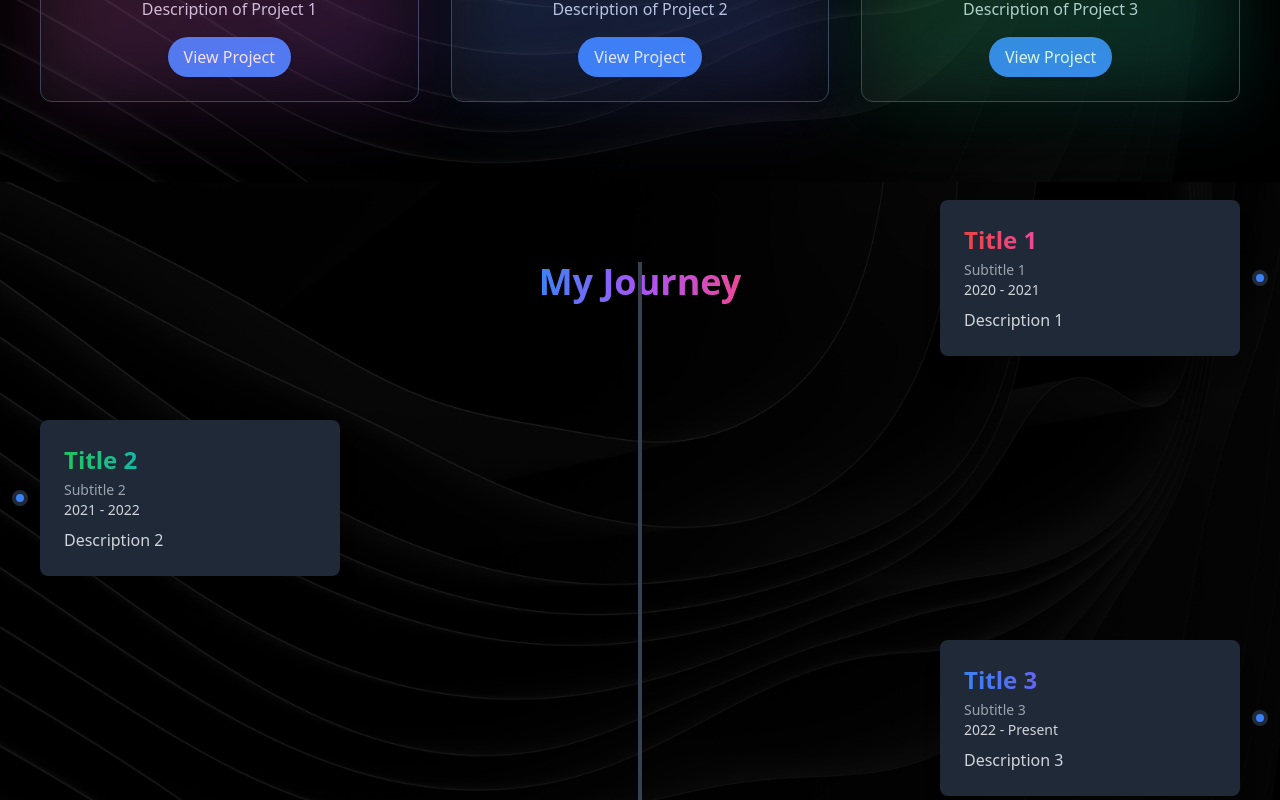
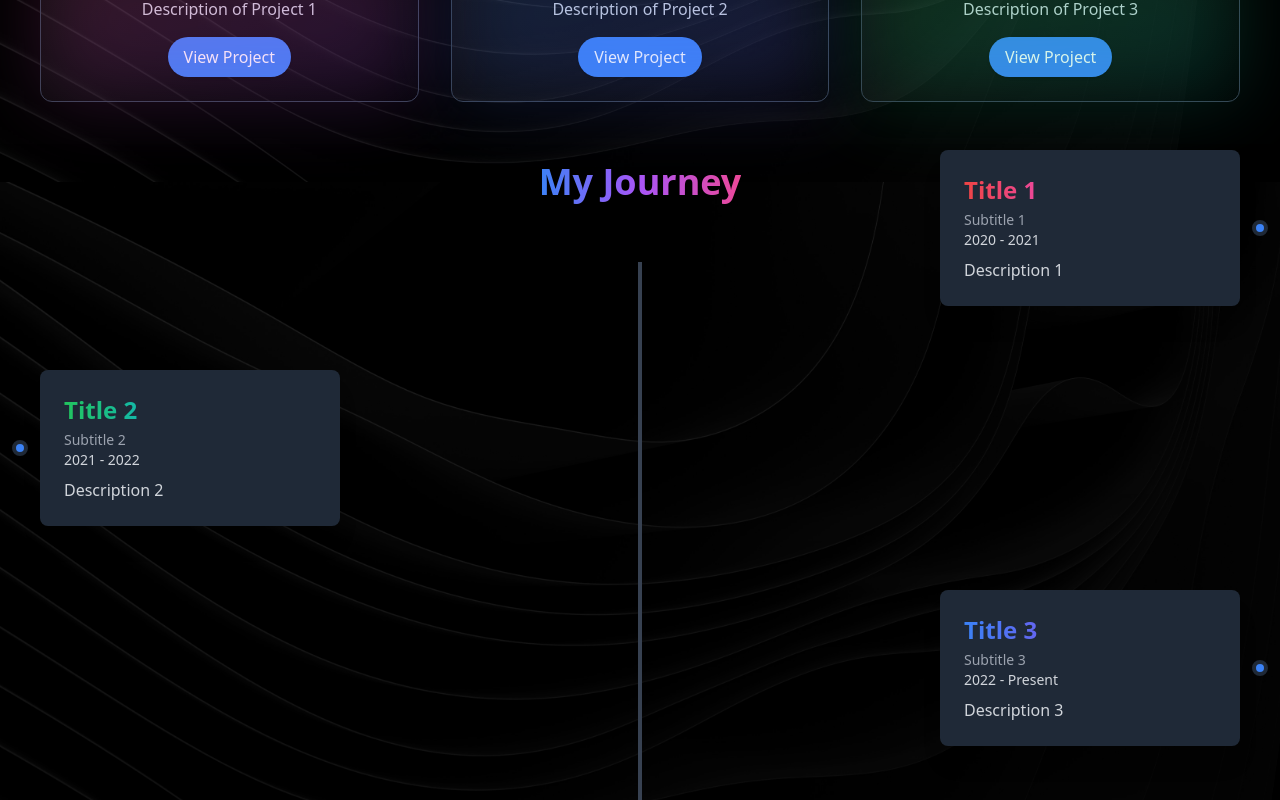
Before and after one commit to clementfornes13/portfolio, a React (Create React App) app: page / in a window 1280 px wide. Shown: the part 2280-3080 px from the top of the page. Built offline with nearby package versions, Linux system fonts and the light colour scheme.

Commit message:
fix parallax

```diff
--- a/src/components/AboutMe.js
+++ b/src/components/AboutMe.js
@@ -30,7 +30,8 @@ const AboutMe = () => {
 
   return (
     <div id="about-me" className="">
-      <div className="w-full h-1 bg-gradient-to-r from-yellow-400 via-green-400 to-blue-500"></div>
+      <div className="bg-gradient-to-r from-yellow-400 via-green-400 to-blue-500 w-full h-1"></div>
+
       <div className="flex flex-col md:flex-row items-center justify-center p-10 text-black bg-white">
 
         <motion.img
--- a/src/components/Experience.js
+++ b/src/components/Experience.js
@@ -36,8 +36,11 @@ const timelineItems = [
 const Experience = () => {
   const { rainbowMode } = useContext(RainbowContext);
   const { scrollYProgress } = useScroll();
-  // Apply a parallax effect to all timeline items
-  const parallax = useTransform(scrollYProgress, [0, 1], [0, -150]);
+
+  // Create multiple parallax layers with different speeds
+  const parallaxFast = useTransform(scrollYProgress, [0, 1], [0, -200]);
+  const parallaxMedium = useTransform(scrollYProgress, [0, 1], [0, -100]);
+  const parallaxSlow = useTransform(scrollYProgress, [0, 1], [0, -50]);
 
   return (
     <div
@@ -47,10 +50,18 @@ const Experience = () => {
     >
       {/* Dark overlay for legibility */}
       <div className="absolute inset-0 bg-black bg-opacity-60"></div>
+
+      {/* Parallax background layers */}
+      <motion.div
+        className="absolute inset-0 bg-gradient-to-b from-transparent to-black opacity-30"
+        style={{ y: parallaxSlow }}
+      />
+
       <div className="container mx-auto px-10 relative">
         {/* Section Title */}
         <motion.h1
           className="text-4xl font-extrabold text-center mb-12 text-white"
+          style={{ y: parallaxMedium }}
           initial={{ opacity: 0, y: -50 }}
           animate={{ opacity: 1, y: 0 }}
           transition={{ duration: 1 }}
@@ -82,9 +93,8 @@ const Experience = () => {
               return (
                 <motion.div
                   key={index}
-                  className={`relative flex items-center ${isLeft ? "md:flex-row-reverse" : "md:flex-row"
-                    }`}
-                  style={{ y: parallax }}
+                  className={`relative flex items-center ${isLeft ? "md:flex-row-reverse" : "md:flex-row"}`}
+                  style={{ y: parallaxFast }}
                   initial={{ opacity: 0, x: isLeft ? -50 : 50, rotateY: isLeft ? 10 : -10 }}
                   whileInView={{ opacity: 1, x: 0, rotateY: 0 }}
                   transition={{ duration: 0.8, ease: "easeOut" }}
--- a/src/components/Hero.js
+++ b/src/components/Hero.js
@@ -371,10 +371,9 @@ const Hero = () => {
           )}
 
         </motion.div>
+
       </motion.div>
-
-
-    </div >
+    </div>
 
   );
 }
```
